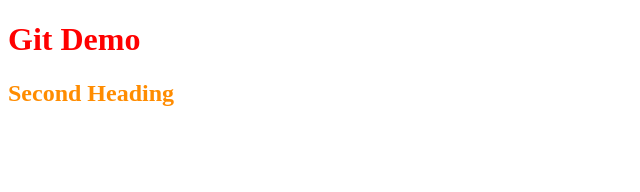
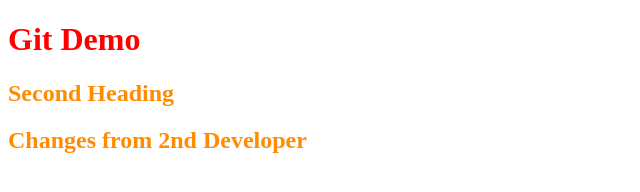
Before and after one commit to adnanirfan/git-m1-summer, a plain HTML site: page index.html in a window 1280 px wide. Shown: the whole page, without its empty margins (0-640 px from the left). Drawn offline with Linux system fonts and the light colour scheme.

Commit message:
commit from 2nd developer

```diff
--- a/index.html
+++ b/index.html
@@ -7,5 +7,6 @@
   <body>
     <h1>Git Demo</h1>
     <h2>Second Heading</h2>
+    <h2>Changes from 2nd Developer</h2>
   </body>
 </html>
```
